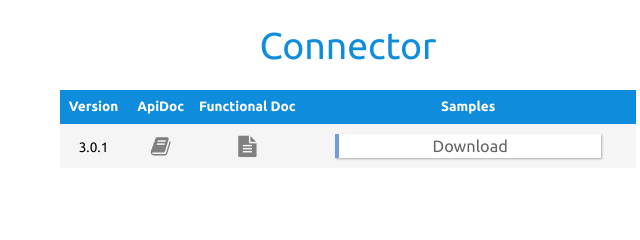
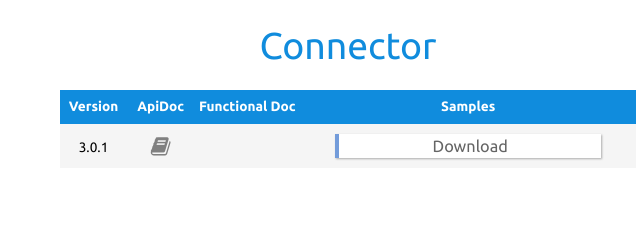
Before and after one commit to juandesi/sendgrid-connector, a plain HTML site: page index.html in a window 1280 px wide. Shown: the part 284-524 px from the top of the page, 484-1124 px from the left. Drawn offline with nearby package versions, Linux system fonts and the light colour scheme.

Commit message:
Update docs - Version 3.0.1

```diff
--- a/index.html
+++ b/index.html
@@ -35,9 +35,6 @@
                         </a>
                     </td>
                     <td class="apidoc">
-                                            <a href="3.0.1/functional/user-manual.html">
-                            <div><i class="fa fa-file-text fa-lg"></i></div>
-                        </a>
                                         </td>
                     <td class="samples">
                                             <div class="dropdown ddmenu">
```
Also changed, not shown: 1 other file.
